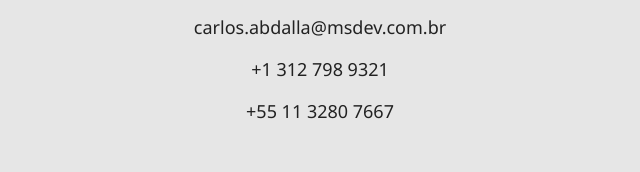
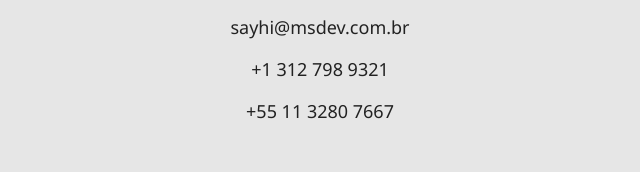
Before and after one commit to MSDEV/site, a plain HTML site: page index.html in a window 1280 px wide. Shown: the part 436-608 px from the top of the page, 320-960 px from the left. Drawn offline with nearby package versions, Linux system fonts and the light colour scheme.

Commit message:
Update index.html

```diff
--- a/index.html
+++ b/index.html
@@ -28,7 +28,7 @@
     <!-- Add your site or application content here -->
     <div id="tapume">
         <img src="img/msdev_logo.png" id="logo" />
-        <p>carlos.abdalla@msdev.com.br</p>
+        <p>sayhi@msdev.com.br</p>
         <p>+1 312 798 9321</p>
         <p>+55 11 3280 7667</p>
     </div>
```
